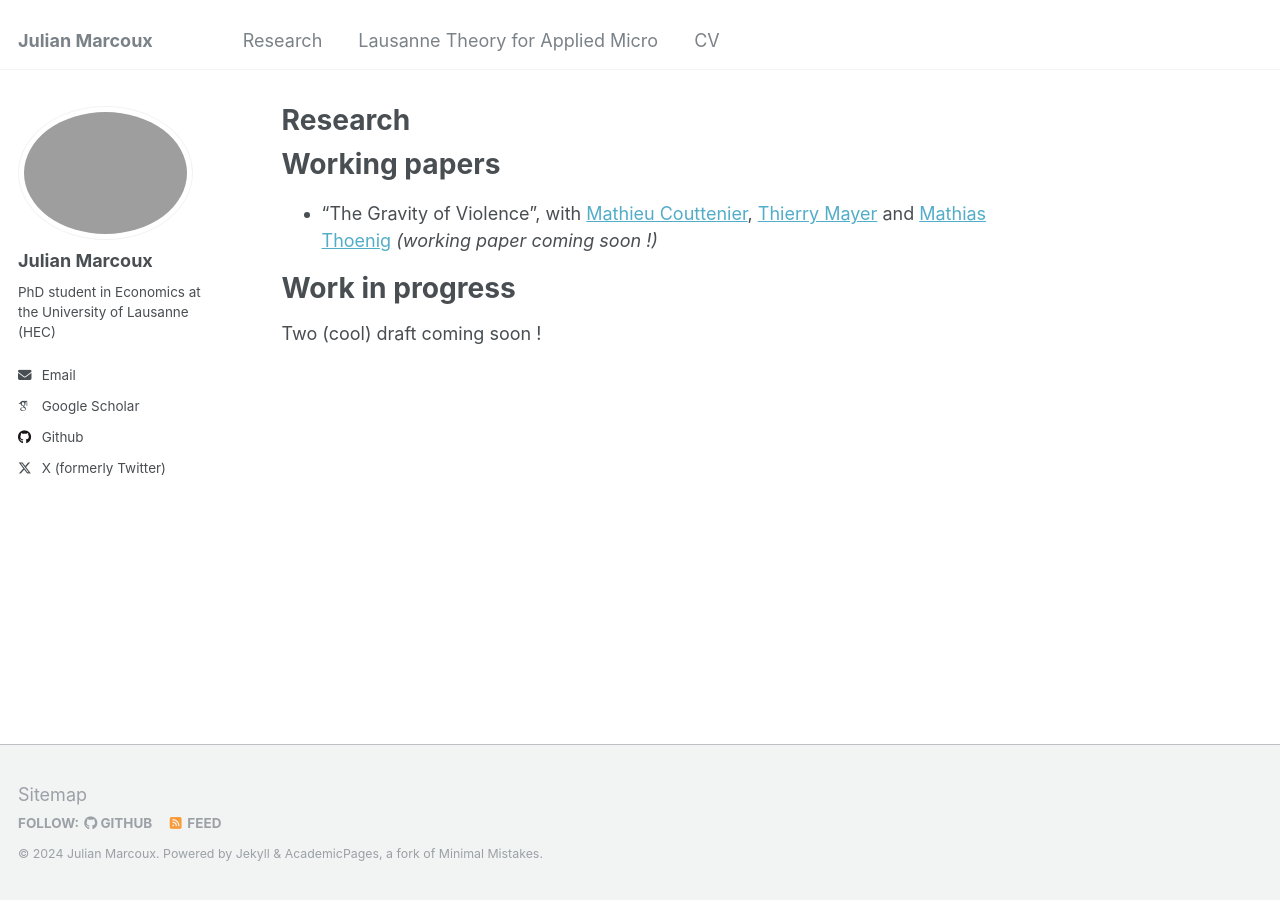
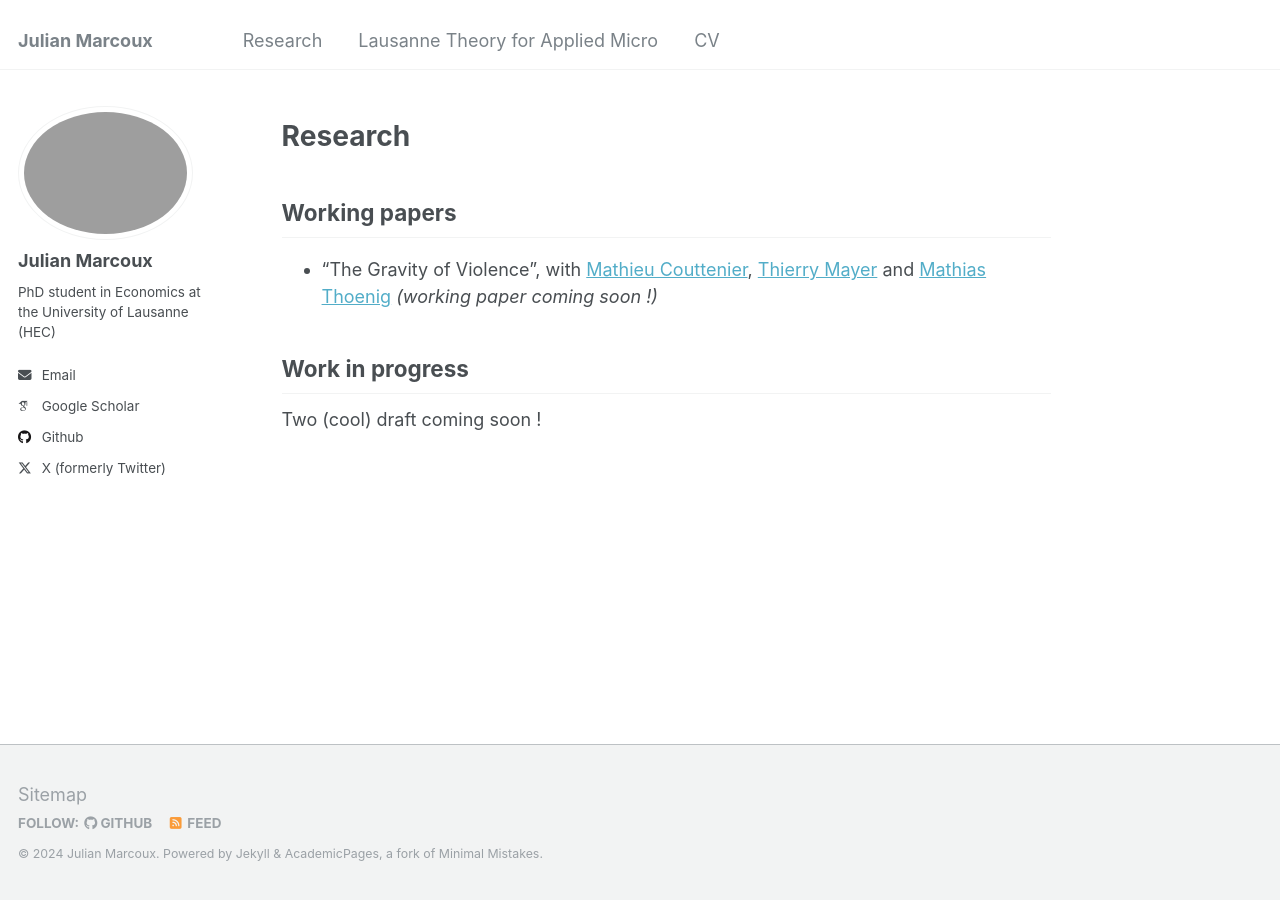
Before and after one commit to julianmarcoux/julianmarcoux.github.io, a Jekyll site: the page built from _pages/research.md, in a window 1280 px wide. Built offline with Jekyll 4.4.1, drawn with Linux system fonts in a browser that asks for light colours; some web fonts are replaced.

```diff
--- a/_pages/research.md
+++ b/_pages/research.md
@@ -1,16 +1,19 @@
 ---
-title: "Research"
+title: ""
 permalink: /research/
 author_profile: true
 ---
 
+Research
+=============
+
 Working papers
-=============
+--------------
 
 - "The Gravity of Violence", with [Mathieu Couttenier](), [Thierry Mayer]() and [Mathias Thoenig]() _(working paper coming soon !)_
 
 
 Work in progress
-=============
+--------------
 
 Two (cool) draft coming soon !
```
